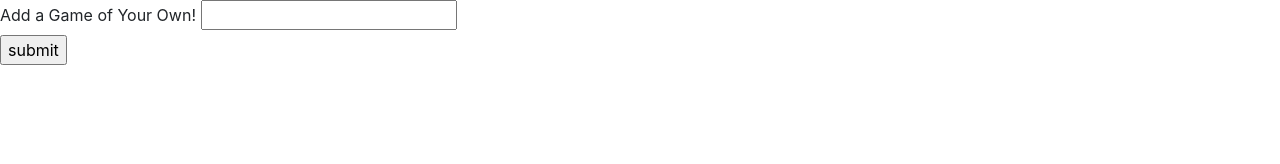
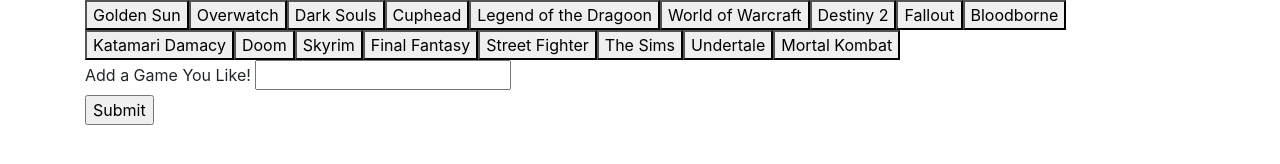
Before and after one commit to dylanawhite92/Gif-Tastic, a plain HTML site: page index.html in a window 1280 px wide. Drawn offline with nearby package versions, Linux system fonts and the light colour scheme.

Commit message:
beginning to map js functions needed

```diff
--- a/assets/javascript/app.js
+++ b/assets/javascript/app.js
@@ -0,0 +1,35 @@
+$(document).ready(function () {
+
+    var topics = [
+        "Golden Sun", "Overwatch", "Dark Souls", "Cuphead", "Legend of the Dragoon",
+        "World of Warcraft", "Destiny 2", "Fallout", "Bloodborne", "Katamari Damacy", "Doom",
+        "Skyrim", "Final Fantasy", "Street Fighter", "The Sims", "Undertale", "Mortal Kombat"
+    ];
+
+    for (var i = 0; i < topics.length; i++) {
+        $("#game-buttons").append(`<button type = 'button' onclick = 'searchGif(${topics[i]})' value = '${topics[i]}'>${topics[i]}</button>`);
+    };
+
+    function gameButtonClicked() {
+        var userInput = $("#game-input").val();
+        searchGif(userInput);
+    };
+
+    function submitButtonClicked() {
+        var userInput = $("#game-input").val();
+
+        if (userInput) {
+            $("#game-buttons").append(`<button type = 'button' onclick = 'searchGif(${userInput})' value = '${userInput}'>${userInput}</button>`);
+        };
+    };
+
+    function searchGif() {
+
+    };
+
+    function displayGif(response) {
+
+    };
+
+    var queryURL = "";
+});
--- a/index.html
+++ b/index.html
@@ -9,16 +9,18 @@
     <link rel="stylesheet" type="text/css" media="screen" href="assets/css/style.css" />
 </head>
 <body>
+    <div class = "container">
         <div id = "game-buttons"></div>
 
         <form id = "game-form">
-        <label for = "game-input">Add a Game of Your Own!</label>
+            <label for = "game-input">Add a Game You Like!</label>
             <input type = "text" id = "game-input">
             <br>
-        <input id = "add-game" type = "submit" value = "submit">
+            <input id = "add-game" type = "submit" value = "Submit">
         </form>
 
         <div id = "games"></div>
+    </div>
 
     <script src="https://code.jquery.com/jquery-3.3.1.min.js" integrity="sha256-FgpCb/KJQlLNfOu91ta32o/NMZxltwRo8QtmkMRdAu8=" crossorigin="anonymous"></script>
     <script src="assets/javascript/app.js"></script>
```
Lines whose indentation alone changed are shown as unchanged.
